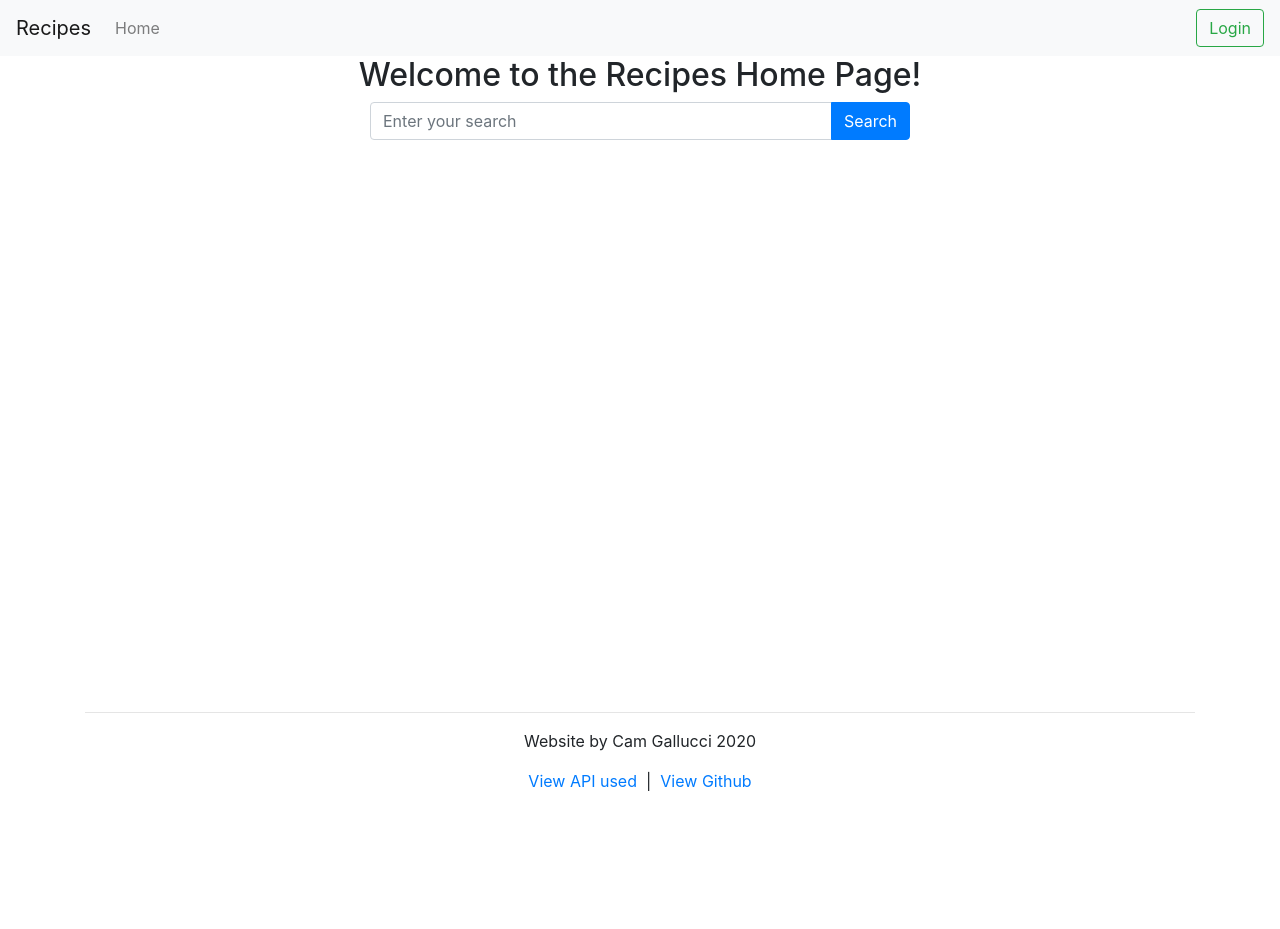
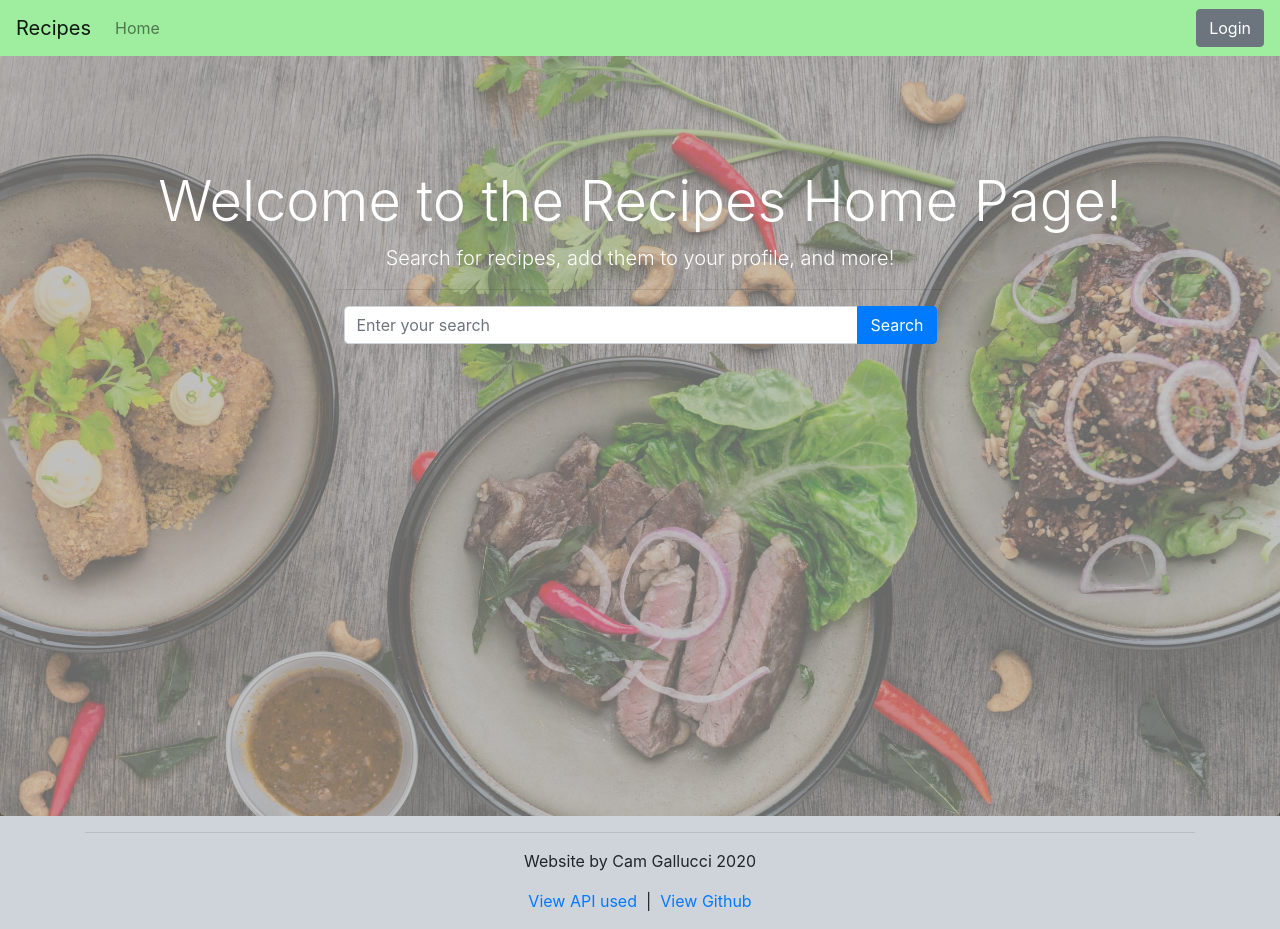
Before and after one commit to cgallucci99/NodeProject, a React (Create React App) app in the folder client/recipes/: page / in a window 1280 px wide. Before the commit the page ends 809 px from the top, so only its background shows below. Built offline with nearby package versions, Linux system fonts and the light colour scheme; no server answers.

Commit message:
started to refactor styling

```diff
--- /dev/null
+++ b/client/recipes/public/App.css
@@ -0,0 +1,30 @@
+#homepage {
+  background-image: url("./FoodBackground.jpg");
+  background-size: 100%;
+}
+
+.jumbotron {
+  height: 100%;
+  background-color: #aaaaaa99;
+  color: #ffffff;
+}
+
+/* .jumbotron h2 {
+  color: #ffffff;
+} */
+
+.navbar {
+  background-color: rgb(159, 238, 159);
+}
+
+body {
+  background-color: rgb(206, 212, 218);
+}
+
+.list-group-item {
+  background-color: rgb(206, 212, 218);
+}
+
+.list-group-item:nth-child(even) {
+  background-color: rgb(196, 202, 208);
+}
--- a/client/recipes/public/index.html
+++ b/client/recipes/public/index.html
@@ -26,6 +26,7 @@
     -->
     <title>Recipes App</title>
     <link rel="stylesheet" href="https://maxcdn.bootstrapcdn.com/bootstrap/4.0.0/css/bootstrap.min.css" integrity="sha384-Gn5384xqQ1aoWXA+058RXPxPg6fy4IWvTNh0E263XmFcJlSAwiGgFAW/dAiS6JXm" crossorigin="anonymous">
+    <link rel="stylesheet" href="%PUBLIC_URL%/App.css">
   </head>
   <body>
     <noscript>You need to enable JavaScript to run this app.</noscript>
--- a/client/recipes/src/App.css
+++ /dev/null
@@ -1,38 +0,0 @@
-.App {
-  text-align: center;
-}
-
-.App-logo {
-  height: 40vmin;
-  pointer-events: none;
-}
-
-@media (prefers-reduced-motion: no-preference) {
-  .App-logo {
-    animation: App-logo-spin infinite 20s linear;
-  }
-}
-
-.App-header {
-  background-color: #282c34;
-  min-height: 100vh;
-  display: flex;
-  flex-direction: column;
-  align-items: center;
-  justify-content: center;
-  font-size: calc(10px + 2vmin);
-  color: white;
-}
-
-.App-link {
-  color: #61dafb;
-}
-
-@keyframes App-logo-spin {
-  from {
-    transform: rotate(0deg);
-  }
-  to {
-    transform: rotate(360deg);
-  }
-}
--- a/client/recipes/src/components/NavBar.js
+++ b/client/recipes/src/components/NavBar.js
@@ -3,7 +3,7 @@ import { Link } from 'react-router-dom';
 
 const NavBar = ({ user, authenticated }) => {
     return (
-        <nav className="navbar navbar-expand-lg navbar-light bg-light">
+        <nav className="navbar sticky-top navbar-expand-lg navbar-light">
             <Link className="navbar-brand" to="/">Recipes</Link>
             <button className="navbar-toggler" type="button" data-toggle="collapse" data-target="#navbarSupportedContent" aria-controls="navbarSupportedContent" aria-expanded="false" aria-label="Toggle navigation">
                 <span className="navbar-toggler-icon"></span>
@@ -24,11 +24,11 @@ const NavBar = ({ user, authenticated }) => {
 
                 </ul>
                 {!authenticated ? (
-                    <Link className="btn btn-outline-success my-2 my-sm-0" to="/login">Login</Link>
+                    <Link className="btn btn-secondary my-2 my-sm-0" to="/login">Login</Link>
                 ) : (
                     <>
                     <span className="navbar-text mr-2">Welcome, {user.name.givenName}</span>
-                    <Link className="btn btn-outline-success my-2 my-sm-0" to="/logout">Logout</Link>
+                    <Link className="btn btn-secondary my-2 my-sm-0" to="/logout">Logout</Link>
                     </>
                 )}
             </div>
--- a/client/recipes/src/components/RecipeListItem.js
+++ b/client/recipes/src/components/RecipeListItem.js
@@ -11,7 +11,7 @@ const RecipeListItem = ({ recipe }) => {
                 <p className="">
                     Ready in {recipe.readyInMinutes} minutes. Serves {recipe.servings}
                 </p>
-                <div className="btn-group">
+                <div className="btn-group mb-1">
                     <a className="btn btn-primary" href={recipe.sourceUrl}>View Recipe Site</a>
                     <button className="btn btn-primary" data-toggle="collapse" data-target={"#collapse" + recipe.id}>View More Details</button>
                     <button className="btn btn-primary" data-toggle="collapse" data-target={"#collapsetwo" + recipe.id}>View Nutrition</button>
--- a/client/recipes/src/pages/HomePage.js
+++ b/client/recipes/src/pages/HomePage.js
@@ -4,8 +4,11 @@ const HomePage = () => {
     const [searchText, setSearchText] = useState('');
     //<Link className="btn btn-primary" to={'/search?' + searchText} >Search</Link>
     return (
-        <div className="container text-center" style={{ height: "80vh" }}>
-            <h2 >Welcome to the Recipes Home Page!</h2>
+        <div id="homepage" className="text-center" style={{ height: "95vh" }}>
+            <div className="jumbotron" >
+                <h2 className="mt-5 display-4" >Welcome to the Recipes Home Page!</h2>
+                <p className="lead">Search for recipes, add them to your profile, and more!</p>
+                <hr className="w-50" />
                 <div className="row">
                     <div className="col-3"></div>
                     <div className="col-6">
@@ -21,6 +24,7 @@ const HomePage = () => {
                     <div className="col-3"></div>
                 </div>
             </div>
+        </div>
     );
 }
 
--- a/client/recipes/src/pages/ProfilePage.js
+++ b/client/recipes/src/pages/ProfilePage.js
@@ -35,12 +35,12 @@ const ProfilePage = ({ user, authenticated, setUserRecipes }) => {
     }
 
     return (
-        <div className="container" style={{ height: "80vh" }}>
+        <div className="container" style={(clicked ? ({height: "100%"}): ({ height: "80vh" }))}>
             {!authenticated ? (
-                <h1>Welcome, please login to view profile</h1>
+                <h1 className="text-center">Welcome, please login to view profile</h1>
             ) : (
                     <>
-                        <h1>Welcome, {user.name.givenName}</h1>
+                        <h1 className="text-center">Welcome, {user.name.givenName}</h1>
                         {clicked ? (<span></span>) : (
                             <button className='btn btn-primary' onClick={getRecipes}>View Saved Recipes</button>
                         )}
--- a/client/recipes/src/pages/SearchPage.js
+++ b/client/recipes/src/pages/SearchPage.js
@@ -7,7 +7,7 @@ import RecipeListItem from '../components/RecipeListItem';
 const SearchPage = ({ user, authenticated, setUserRecipes }) => {
     const [searchResults, setSearchResults] = useState({ "results": [] });
     const [error, setError] = useState(false);
-    const [loading, setLoading] = useState(false);
+    const [loading, setLoading] = useState(true);
     const [offset, setOffset] = useState(0);
     const query = queryString.parse(useLocation().search).search;
     const searchFunc = (searchText) => {
@@ -31,7 +31,7 @@ const SearchPage = ({ user, authenticated, setUserRecipes }) => {
         searchFunc(query);
     }, [query])
     return (
-        <div className="container clearfix" style={{ height: "80vh" }}>
+        <div className="container clearfix" >
             <h2>Results: </h2>
             {loading ? (<p>Loading . . .</p>) :
                 (<>{error ? (<p>there was and error</p>) :
```
Also changed, not shown: client/recipes/public/FoodBackground.jpg (added). Lines whose indentation alone changed are shown as unchanged.
